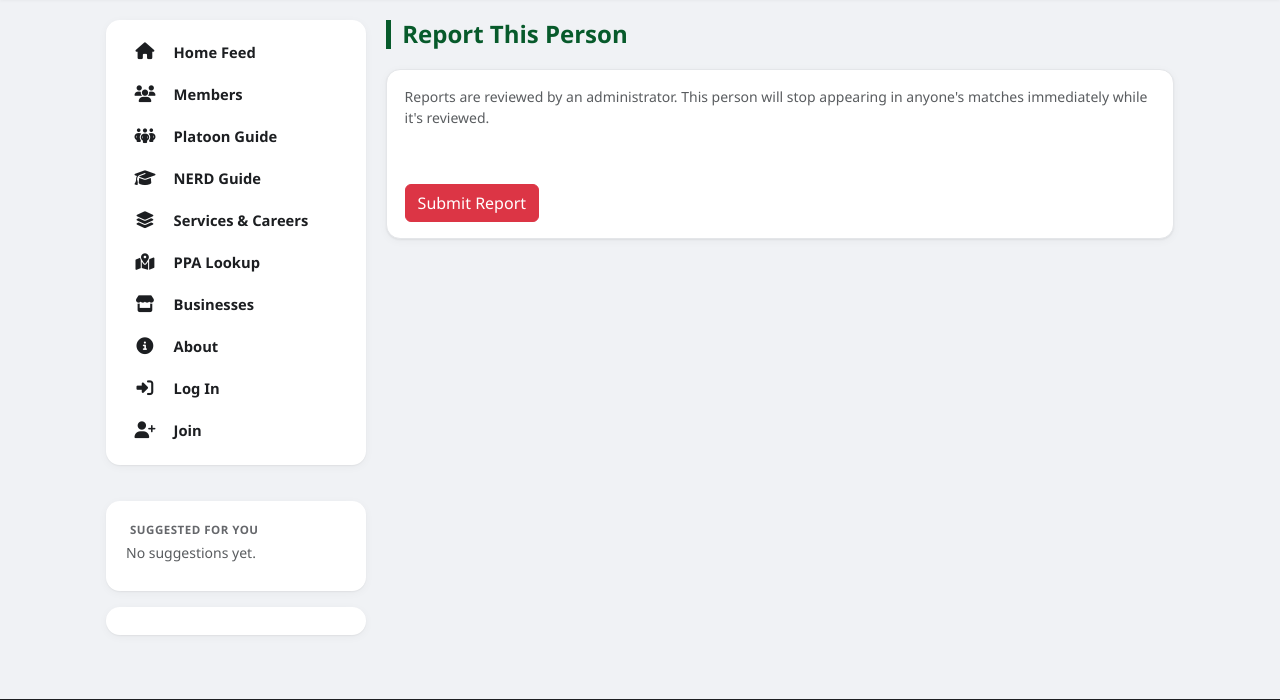
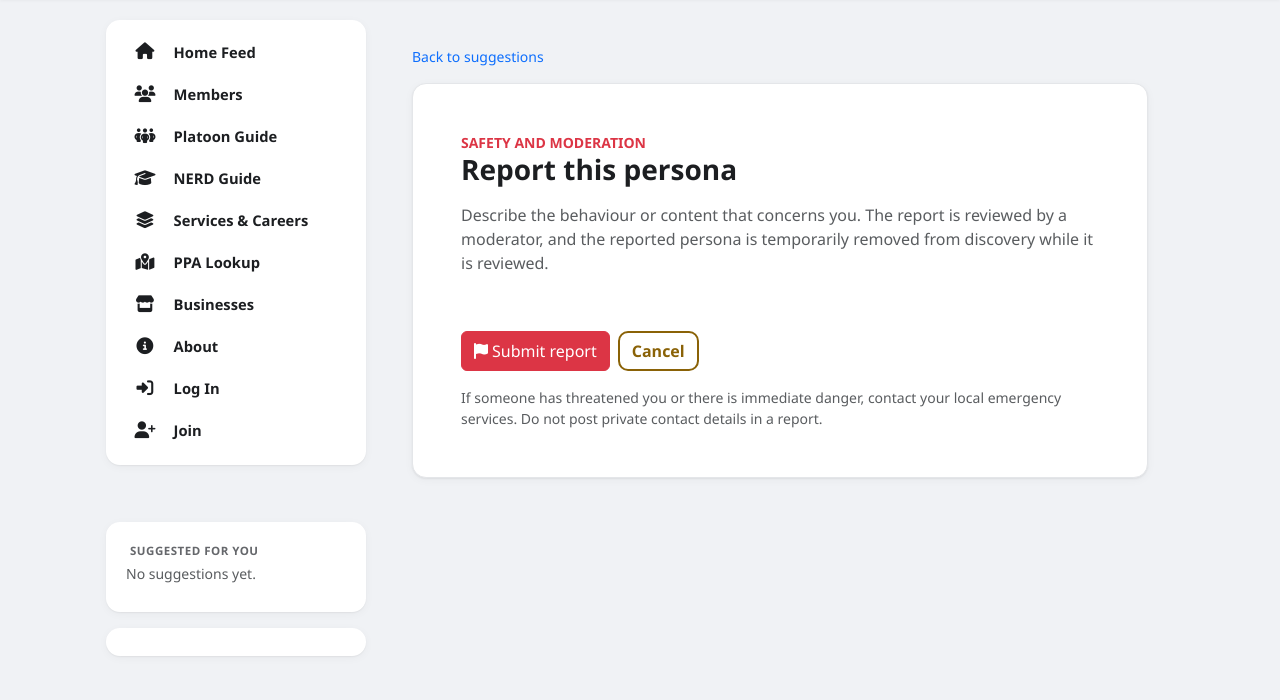
Before and after one commit to Simmyt3r/MyPlatoon, a Python web app: template app/templates/dating/report.html in a window 1280 px wide. Shown: the part 56-756 px from the top of the page. Run offline with Jinja, Linux system fonts and the light colour scheme; the template is opened without the code that fills it, so the values that code supplies are empty; some libraries are stand-ins or nearby versions.

Commit message:
feat(dating-ui): clarify consent and modernize report.html

```diff
--- a/app/templates/dating/report.html
+++ b/app/templates/dating/report.html
@@ -1,18 +1,23 @@
 {% extends "base.html" %}
 {% from "partials/_form_field.html" import field %}
-{% block title %}Report{% endblock %}
+{% block title %}Report Dating Persona{% endblock %}
 {% block body_class %}app-shell-focused{% endblock %}
 {% block content %}
-<h4 class="p5-section-title">Report {{ target.display_name or 'This Person' }}</h4>
-<div class="p5-card p5-card-body">
-  <p class="text-muted small">
-    Reports are reviewed by an administrator. This person will stop appearing in
-    anyone's matches immediately while it's reviewed.
-  </p>
-  <form method="POST" novalidate>
-    {{ form.hidden_tag() }}
-    {{ field(form.reason, rows=4) }}
-    <button type="submit" class="btn btn-danger">Submit Report</button>
-  </form>
+<div class="container py-4" style="max-width:760px">
+  <a href="{{ url_for('dating.browse') }}" class="small d-inline-block mb-3">Back to suggestions</a>
+  <section class="p5-card p-4 p-md-5">
+    <div class="text-danger small text-uppercase fw-semibold">Safety and moderation</div>
+    <h1 class="h3 fw-bold mb-3">Report {{ target.display_name or 'this persona' }}</h1>
+    <p class="text-muted">Describe the behaviour or content that concerns you. The report is reviewed by a moderator, and the reported persona is temporarily removed from discovery while it is reviewed.</p>
+    <form method="POST" novalidate>
+      {{ form.hidden_tag() }}
+      {{ field(form.reason, rows=4) }}
+      <div class="d-flex gap-2 flex-wrap">
+        <button type="submit" class="btn btn-danger"><i class="fa-solid fa-flag me-1" aria-hidden="true"></i>Submit report</button>
+        <a href="{{ url_for('dating.browse') }}" class="btn btn-p5-outline">Cancel</a>
+      </div>
+    </form>
+    <p class="small text-muted mt-3 mb-0">If someone has threatened you or there is immediate danger, contact your local emergency services. Do not post private contact details in a report.</p>
+  </section>
 </div>
 {% endblock %}
```
